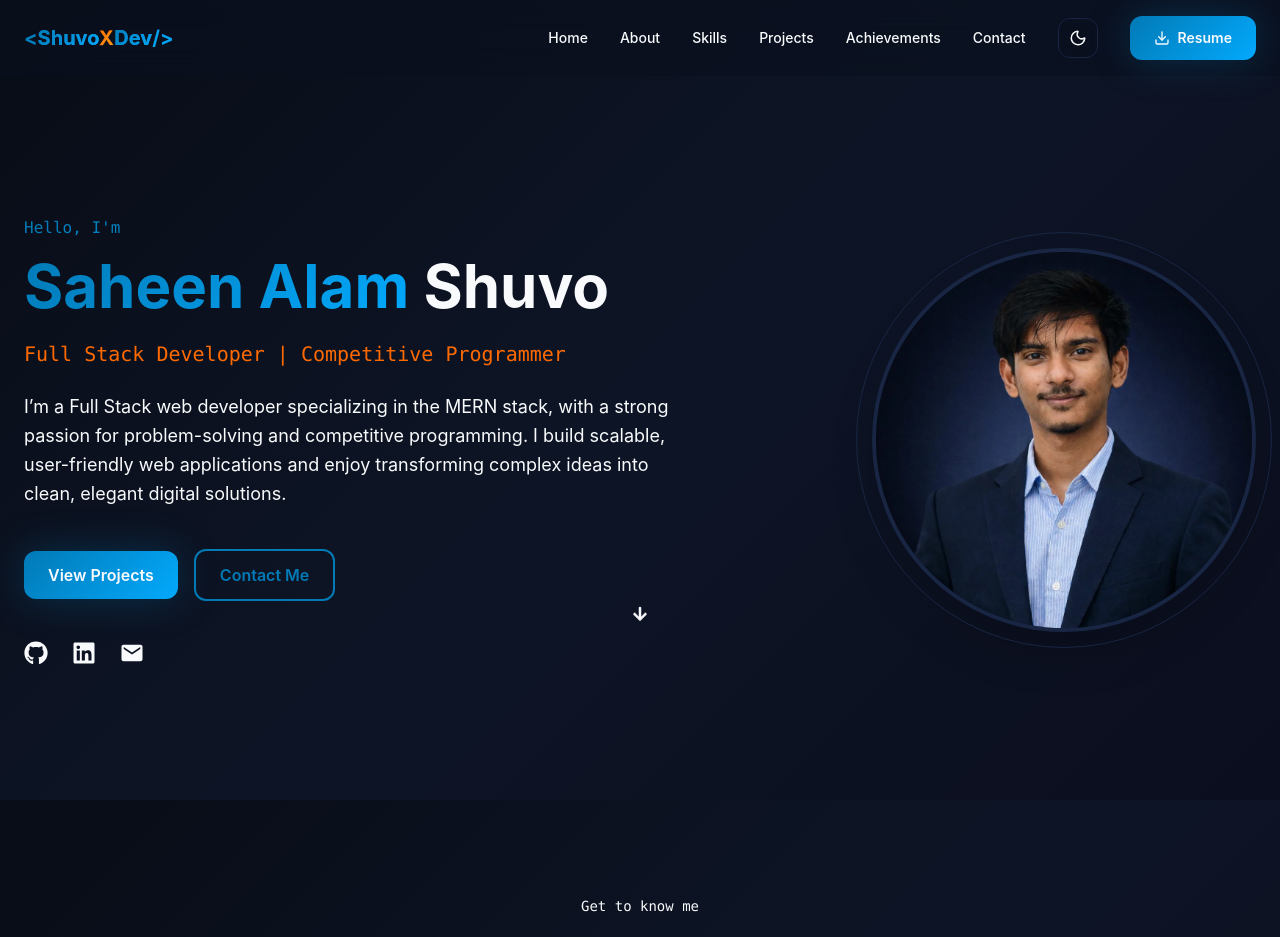
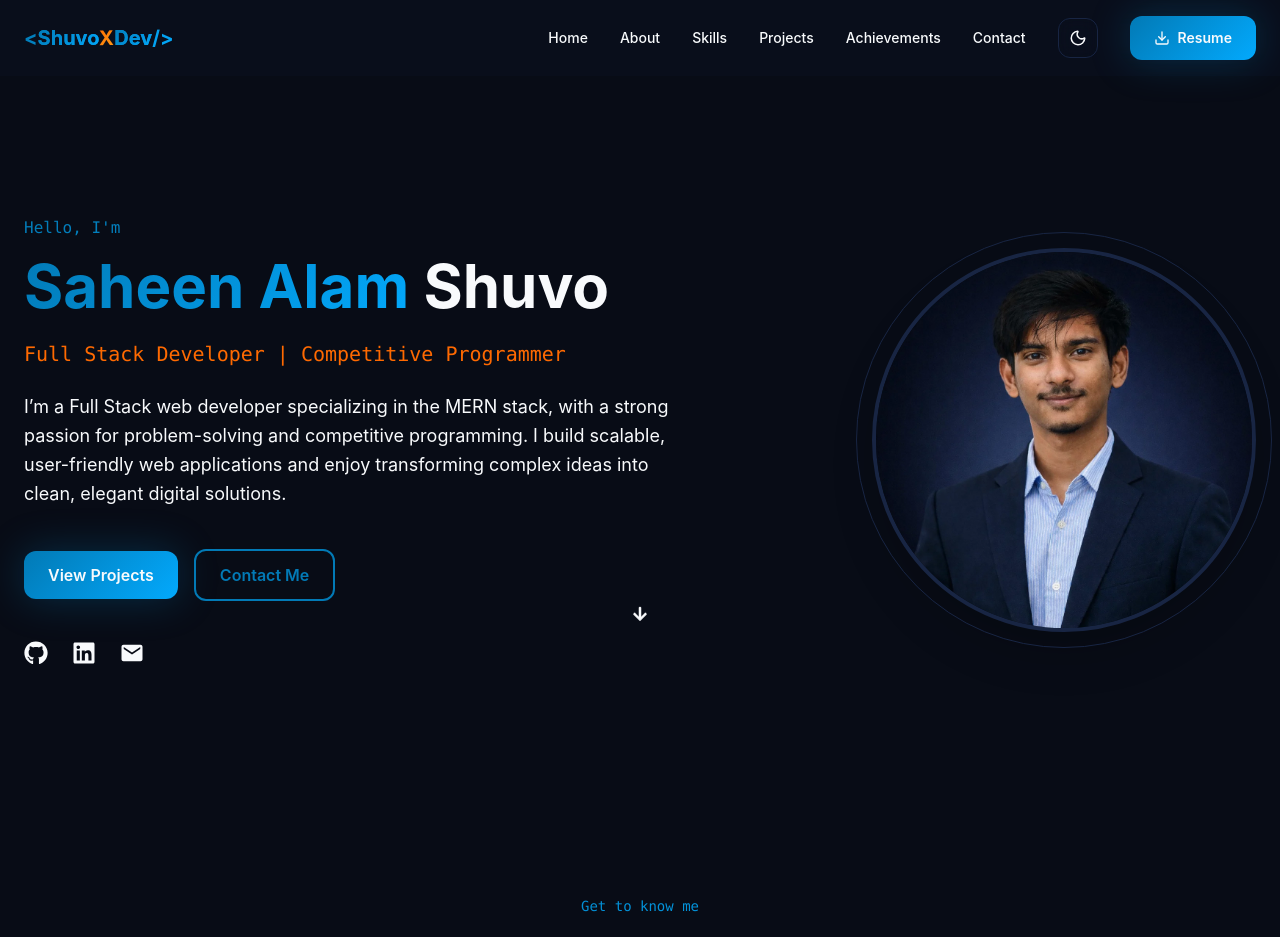
Before and after one commit to saheen-shuvo/Portfolio-of-SaheenAlamShuvo, a Next.js app: page / in a window 1280 px wide. Shown: the top 937 px of the page. Built offline with nearby package versions, Linux system fonts and the light colour scheme.

Commit message:
Bg mismatch fixed

```diff
--- a/src/app/globals.css
+++ b/src/app/globals.css
@@ -119,7 +119,6 @@
     font-family: "Inter", sans-serif;
     -webkit-font-smoothing: antialiased;
     -moz-osx-font-smoothing: grayscale;
-    background: var(--gradient-bg);
     margin: 0;
   }
 }
--- a/src/app/layout.js
+++ b/src/app/layout.js
@@ -24,8 +24,7 @@ export default function RootLayout({ children }) {
       suppressHydrationWarning
       className={`${geistSans.variable} ${geistMono.variable} h-full antialiased`}
     >
-      <body className="min-h-full flex flex-col">
-        {" "}
+      <body className="min-h-screen flex flex-col bg-[hsl(var(--background))] text-[hsl(var(--foreground))]">
         <ThemeProvider attribute="class" defaultTheme="dark">
           {children}
         </ThemeProvider>
--- a/src/components/About.jsx
+++ b/src/components/About.jsx
@@ -29,10 +29,6 @@ const About = () => {
 
   return (
     <section id="about" className="py-24 relative">
-      {/* <div
-        className="floating-blob w-72 h-72 bg-accent/15 top-0 right-0"
-        style={{ animationDelay: "-3s" }}
-      /> */}
 
       <div className="container mx-auto px-4 md:px-6 relative z-10">
         <motion.div
@@ -42,7 +38,7 @@ const About = () => {
           transition={{ duration: 0.6 }}
           className="text-center mb-16"
         >
-          <span className="text-primary font-mono text-sm mb-4 block">
+          <span className="gradient-text font-mono text-sm mb-4 block">
             Get to know me
           </span>
           <h2 className="section-heading">
--- a/src/components/Navbar.jsx
+++ b/src/components/Navbar.jsx
@@ -54,10 +54,7 @@ const Navbar = () => {
   };
 
   return (
-    <motion.nav
-      initial={isMobile ? false : { y: -100 }}
-      animate={isMobile ? false : { y: 0 }}
-      transition={isMobile ? { duration: 0 } : { duration: 0.6 }}
+    <nav
       className={`fixed top-0 left-0 right-0 z-50 glass-nav transition-all duration-300 ${
         scrolled ? "py-3" : "py-4"
       }`}
@@ -169,7 +166,7 @@ const Navbar = () => {
           </div>
         </div>
       </motion.div>
-    </motion.nav>
+    </nav>
   );
 };
 
```
